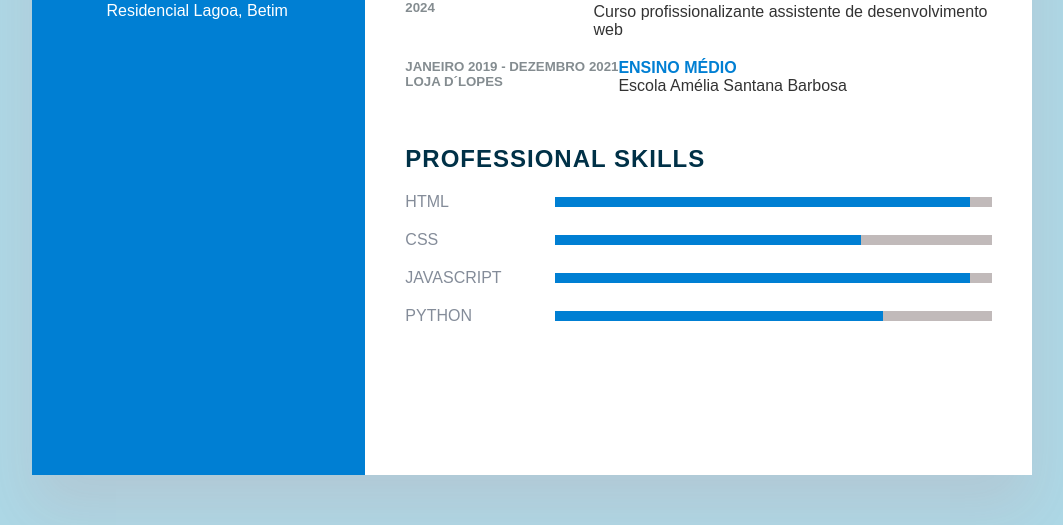
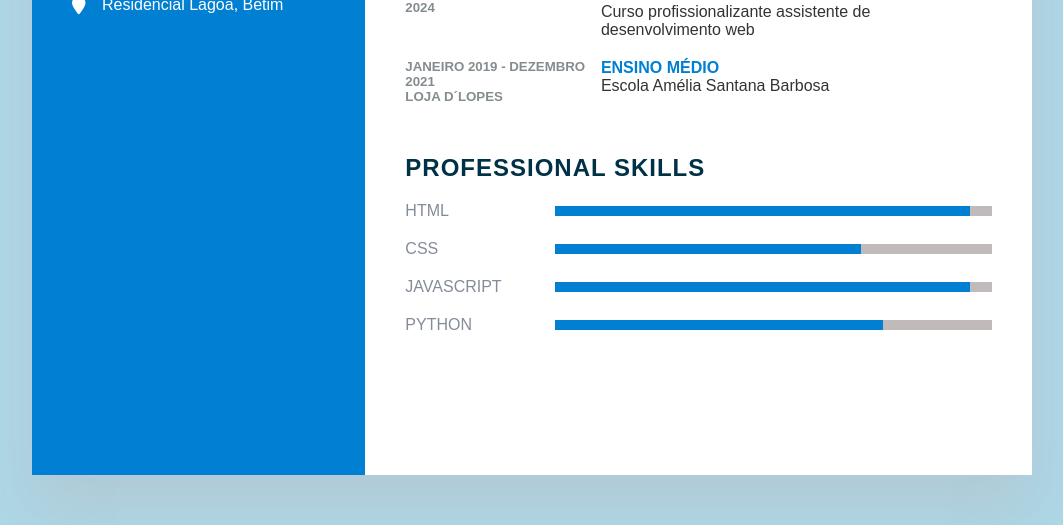
Before and after one commit to patyfernanda10/Meu-curr-culo, a plain HTML site: page index.html in a window 1280 px wide. Shown: the part 575-1100 px from the top of the page, without its empty margins (108-1171 px from the left). Drawn offline with Linux system fonts and the light colour scheme.

Commit message:
Curriculo

```diff
--- a/index.html
+++ b/index.html
@@ -2,6 +2,7 @@
 <html lang="en">
 <head>
     <meta name="viewport" content="width=device-width, initial-scale=1.0">
+    <link rel="stylesheet" href="https://cdnjs.cloudflare.com/ajax/libs/font-awesome/6.5.1/css/all.min.css" integrity="sha512-DTOQO9RWCH3ppGqcWaEA1BIZOC6xxalwEsw9c2QQeAIftl+Vegovlnee1c9QX4TctnWMn13TZye+giMm8e2LwA==" crossorigin="anonymous" referrerpolicy="no-referrer" />
     <title>CV or Remuse Design</title>
     <link rel="stylesheet" href="style.css">
 </head>
--- a/style.css
+++ b/style.css
@@ -98,6 +98,8 @@ position: relative;
 list-style: none;
 margin: 10px 0;
 cursor: pointer;
+width: 100%;
+display: flex;
 }
 .contactInfo ul li .icon
 {
@@ -182,7 +184,7 @@ p
 }
 .about .box .year_company
 {
-    min-width: 150px;
+    width: 40%;
 }
 .about .box .year_company h5
 {
@@ -194,6 +196,9 @@ p
     text-transform: uppercase;
     color: rgb(0, 127, 211);
     font-size: 16px;
+}
+.about .box .text {
+    width: 80%;
 }
 .skills .box
 {
@@ -243,3 +248,9 @@ background: rgb(0, 127, 211);
     font-size: 18px;
     width: 20px;
 }
+span .icon{
+    width: 10%;
+}
+span .text{
+    width: 80%;
+}
```
